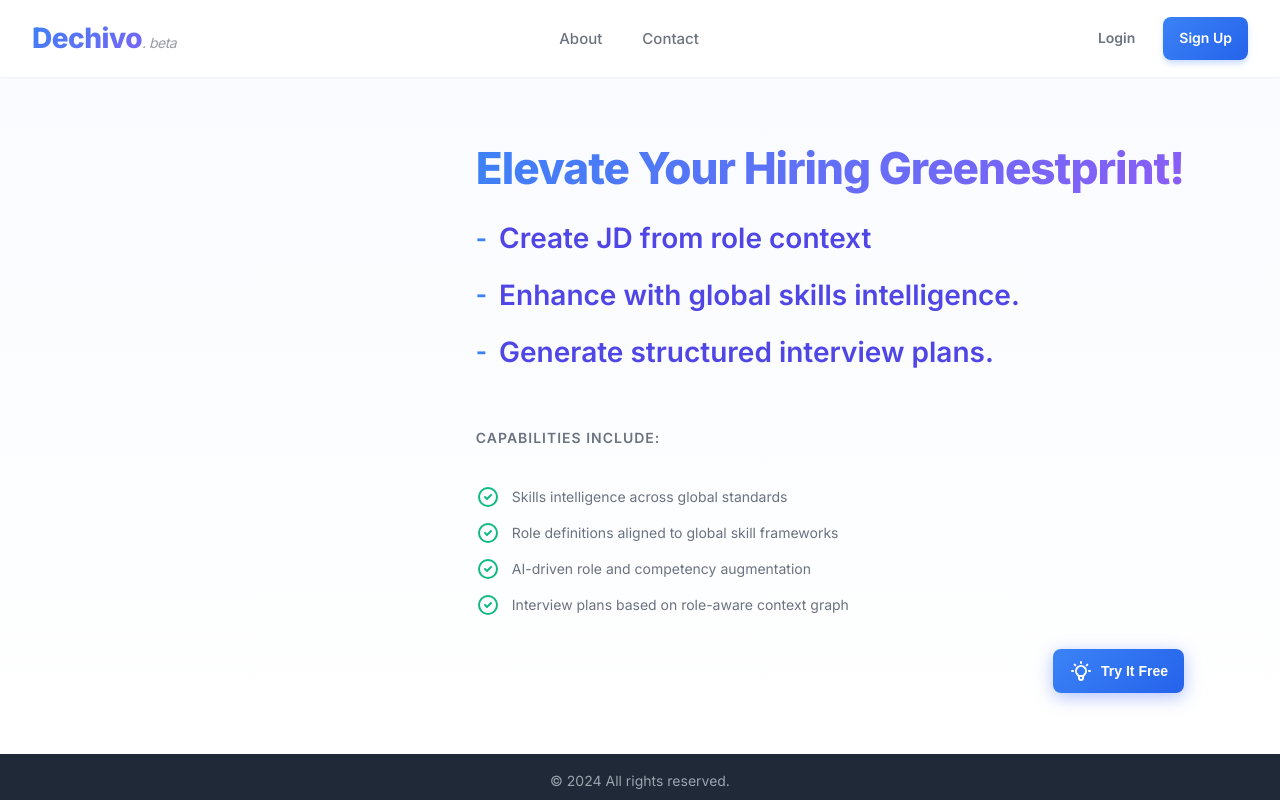
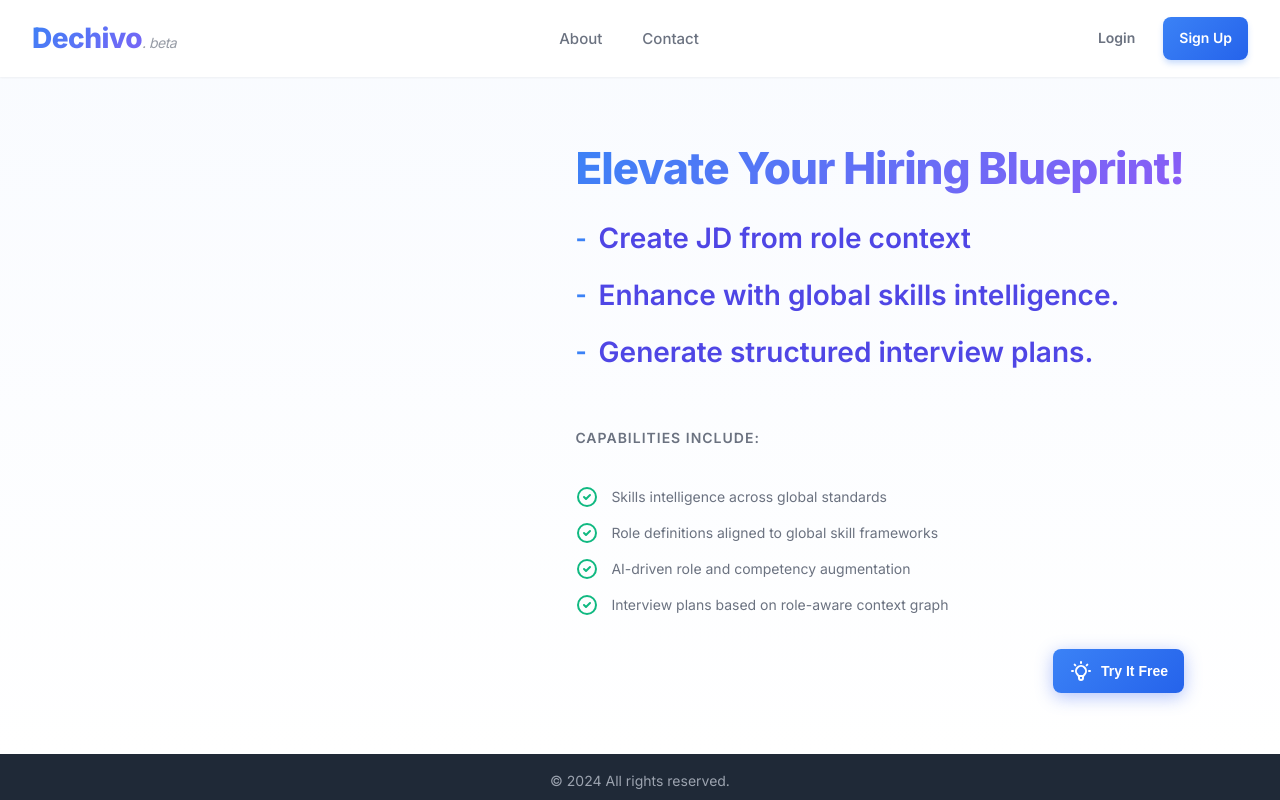
Before and after one commit to balu72/dechivo, a React (Vite) app in the folder frontend/: page / in a window 1280 px wide. Built offline with nearby package versions, Linux system fonts and the light colour scheme.

Commit message:
back to blueprint

```diff
--- a/frontend/src/pages/LandingPage.jsx
+++ b/frontend/src/pages/LandingPage.jsx
@@ -106,7 +106,7 @@ const LandingPage = () => {
                     <div className="hero-content-section">
                         <div className="hero-content">
                             <h2 className="hero-title">
-                                <span className="gradient-text">Elevate Your Hiring Greenestprint!</span>
+                                <span className="gradient-text">Elevate Your Hiring Blueprint!</span>
                             </h2>
                             <ul className="hero-value-props">
                                 <li>Create JD from role context</li>
```
